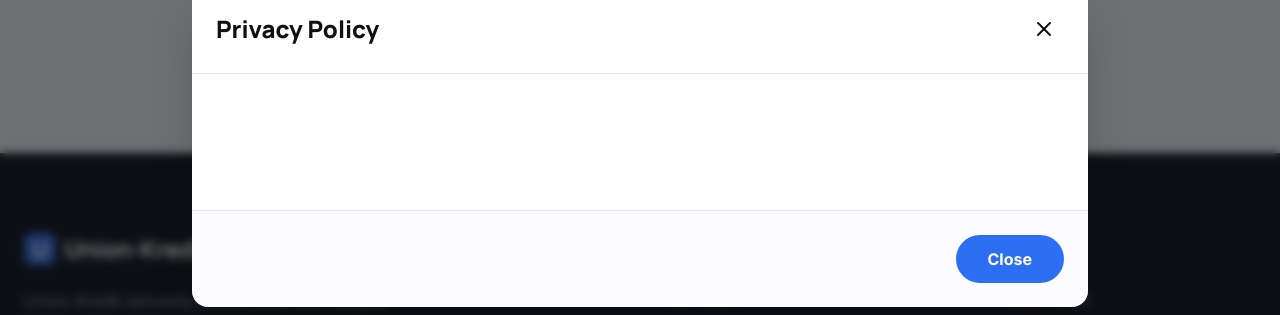
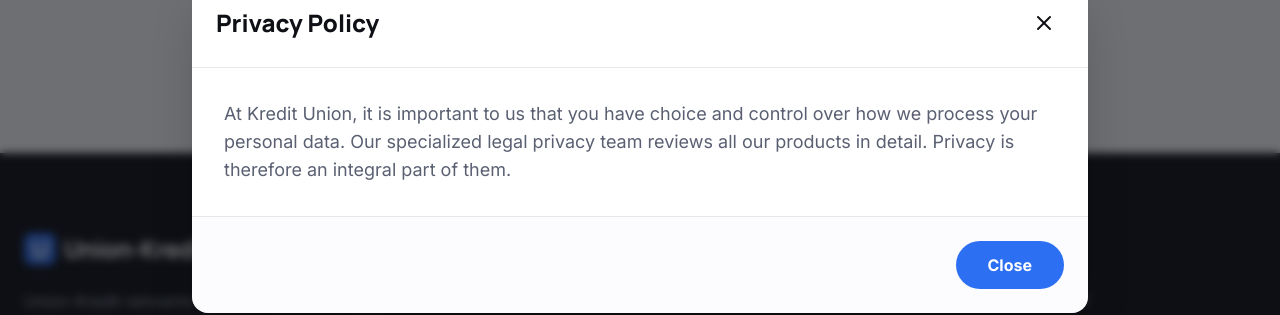
Before and after one commit to noreplyuboinfo-sketch/unionkredit-site, a Next.js app: page /en in a window 1280 px wide. Both pictures are taken after a click on the button "Privacy Policy". Shown: the part 6411-6726 px from the top of the page. Built offline with nearby package versions, Linux system fonts and the light colour scheme; no server answers.

Commit message:
fix: correctly display plain string legal content in modals

```diff
--- a/components/ui/LegalModal.tsx
+++ b/components/ui/LegalModal.tsx
@@ -44,12 +44,10 @@
           </button>
         </div>
 
-        <div className="p-8 overflow-y-auto prose prose-slate max-w-none prose-headings:font-black prose-headings:text-ink prose-p:text-ink2 prose-p:leading-relaxed prose-li:text-ink2">
-          {type === 'privacy' ? (
-            <div dangerouslySetInnerHTML={{ __html: t.raw('privacyBody') }} />
-          ) : (
-            <div dangerouslySetInnerHTML={{ __html: t.raw('termsBody') }} />
-          )}
+        <div className="p-8 overflow-y-auto max-w-none text-ink2 leading-relaxed space-y-4">
+          <div className="text-lg">
+            {type === 'privacy' ? t('privacyBody') : t('termsBody')}
+          </div>
         </div>
 
         <div className="p-6 border-t bg-bg/30 flex justify-end">
```
